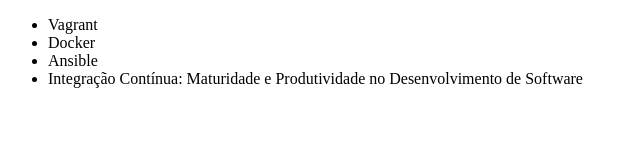
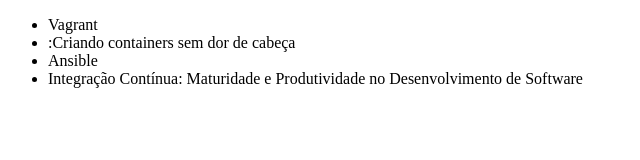
Before and after one commit to rbrasile/alura-git, a plain HTML site: page index.html in a window 1280 px wide. Shown: the whole page, without its empty margins (0-640 px from the left). Drawn offline with Linux system fonts and the light colour scheme.

Commit message:
Corrigindo nome do curso de Docker

```diff
--- a/index.html
+++ b/index.html
@@ -7,7 +7,7 @@
 <body>
     <ul>
         <li>Vagrant</li>
-        <li>Docker</li>
+        <li>:Criando containers sem dor de cabeça</li>
         <li>Ansible</li>
         <li>Integração Contínua: Maturidade e Produtividade no Desenvolvimento de Software</li>
     </ul>
```
